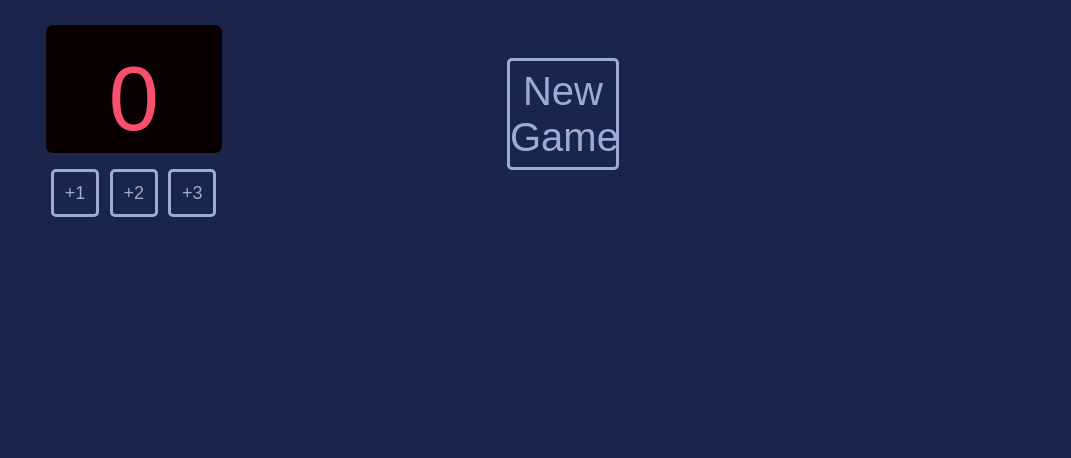
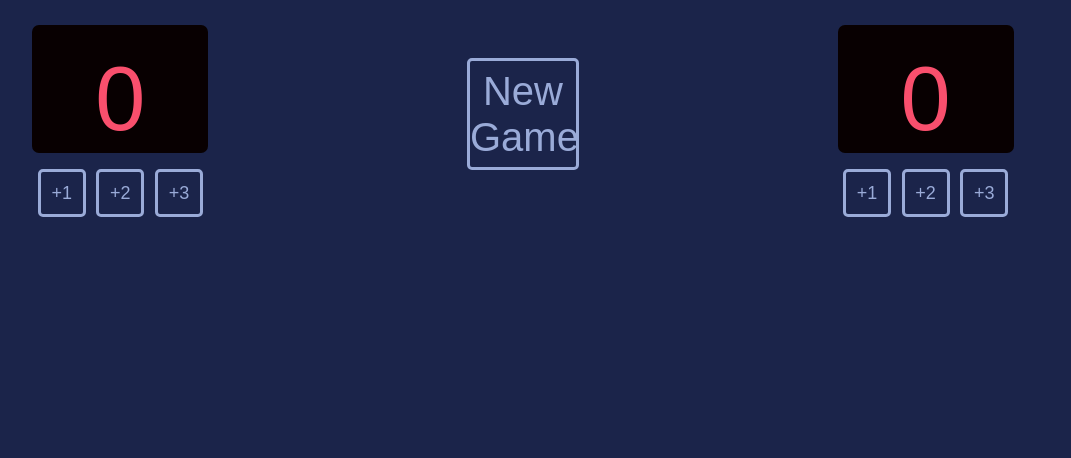
Before and after one commit to Epsilon85083/Scoreboard, a website built with Vite: page index.html in a window 1280 px wide. Shown: the part 342-800 px from the top of the page, without its empty margins (117-1188 px from the left). Built offline with nearby package versions, Linux system fonts and the light colour scheme; a web font is replaced by a local one.

Commit message:
Forgot to change css class names

```diff
--- a/index.css
+++ b/index.css
@@ -10,7 +10,7 @@ body {
     height: 100vh;
 }
 
-.home-half, .guest-half {
+.home-half, .away-half {
     align-self: center;
     width: 20vw;
     display: flex;
@@ -18,7 +18,7 @@ body {
     align-items: center;
 }
 
-.home-score, .guest-score {
+.home-score, .away-score {
 font-family: 'Cursed Timer ULiL', sans-serif;
 font-style: normal;
 font-size: 90px;
```
